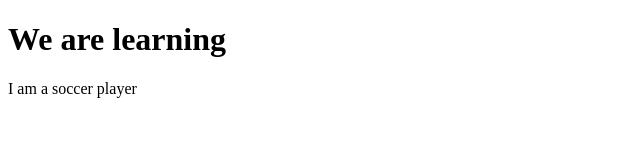
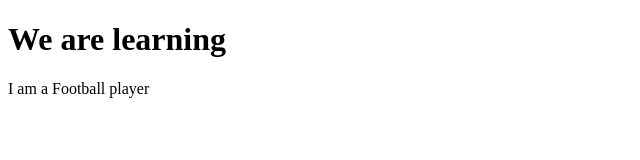
Before and after one commit to syke2good/Practice-branch, a plain HTML site: page index.html in a window 1280 px wide. Shown: the full height of the page, 0-640 px from the left. Drawn offline with Linux system fonts and the light colour scheme.

Commit message:
football

```diff
--- a/index.html
+++ b/index.html
@@ -11,7 +11,7 @@
         <h1>We are learning </h1>
     </div>
     <div>
-        <p> I am a soccer player</p>
+        <p> I am a Football player</p>
     </div>
 </body>
 </html>
```
